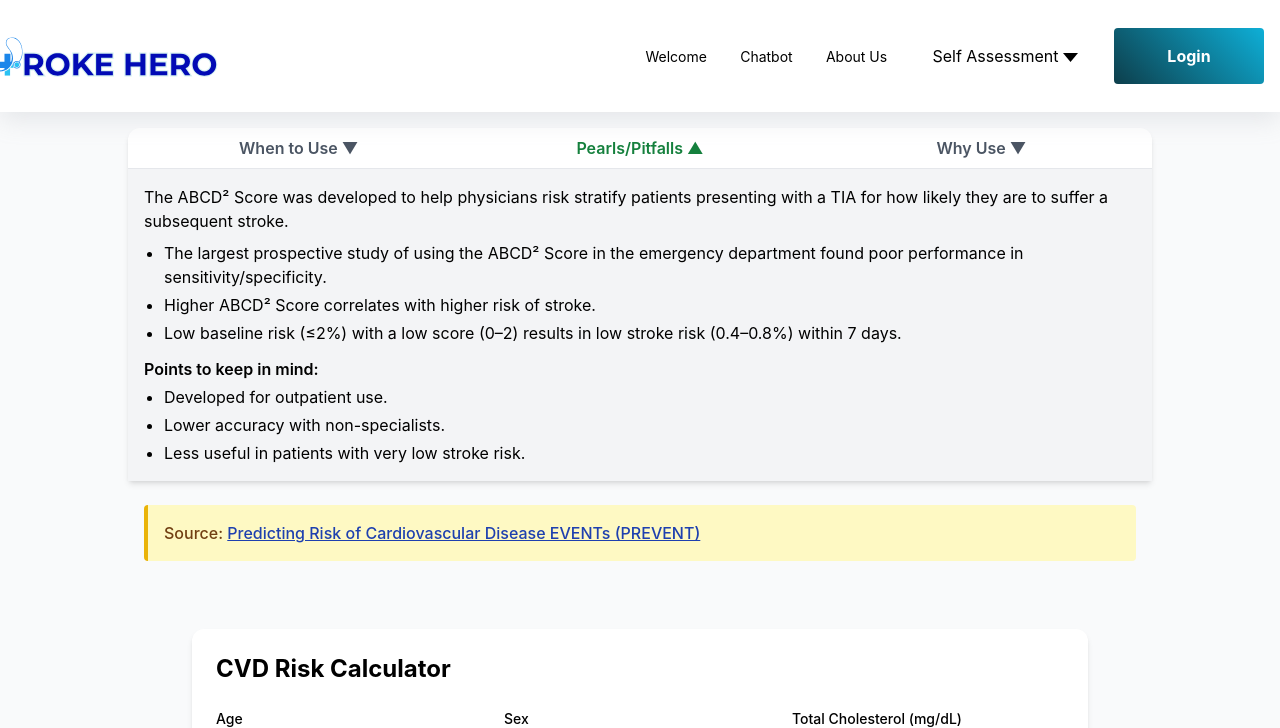
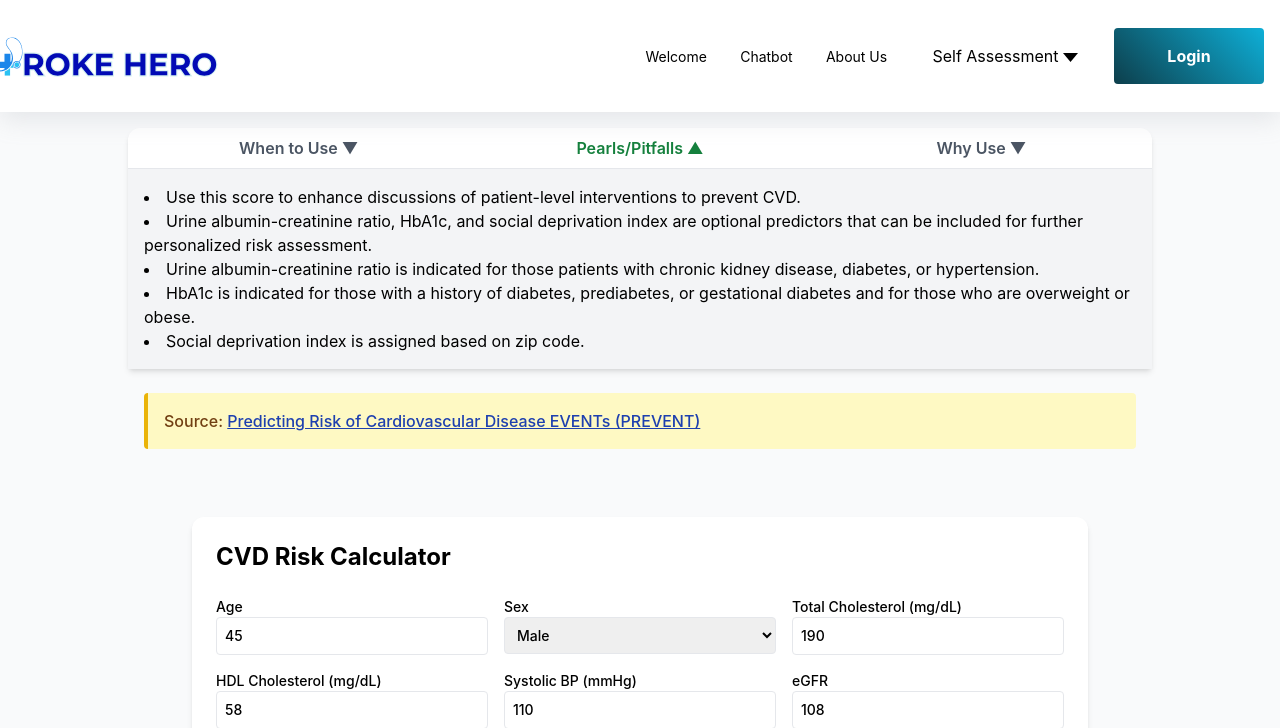
Before and after one commit to Zfeng0207/FIT3199-FYP, a Flask app: page /self_assessment in a window 1280 px wide. Shown: the top 728 px of the page. Run offline with Flask 3, Linux system fonts and the light colour scheme; some libraries are stand-ins or nearby versions.

Commit message:
deleted self assesment info from nav bar

```diff
--- a/src/templates/abcd2_tia.html
+++ b/src/templates/abcd2_tia.html
@@ -108,12 +108,6 @@
                   <a href="{{ url_for('self_assesment_routing') }}"
                      class="cs-li-link">
                     ABCD² Score for TIA
-                  </a>
-                </li>
-                <li class="cs-drop-li">
-                  <a href="{{ url_for('self_assesment_routing') }}"
-                     class="cs-li-link">
-                    Self Assessment Info
                   </a>
                 </li>
               </ul>
--- a/src/templates/chat.html
+++ b/src/templates/chat.html
@@ -114,12 +114,6 @@
                   <a href="{{ url_for('self_assesment_routing') }}"
                      class="cs-li-link">
                     ABCD² Score for TIA
-                  </a>
-                </li>
-                <li class="cs-drop-li">
-                  <a href="{{ url_for('self_assesment_routing') }}"
-                     class="cs-li-link">
-                    Self Assessment Info
                   </a>
                 </li>
               </ul>
--- a/src/templates/self_assesment.html
+++ b/src/templates/self_assesment.html
@@ -96,7 +96,7 @@
                   <path d="M0 0l5 6 5-6z" fill="currentColor"/>
                 </svg>
               </a>
-
+              <!-- submenu items are now absolute, vertical, and spaced out -->
               <ul class="cs-drop-ul">
                 <li class="cs-drop-li">
                   <a href="{{ url_for('self_assesment_routing') }}"
@@ -108,12 +108,6 @@
                   <a href="{{ url_for('abcd2_tia_routing') }}"
                      class="cs-li-link">
                     ABCD² Score for TIA
-                  </a>
-                </li>
-                <li class="cs-drop-li">
-                  <a href="{{ url_for('self_assesment_routing') }}"
-                     class="cs-li-link">
-                    Self Assessment Info
                   </a>
                 </li>
               </ul>
@@ -147,26 +141,29 @@
       </div>
 
       <div id="info-when" class="bg-gray-100 p-4 hidden">
-        The ABCD² Score can help physicians risk stratify stroke in patients presenting with a TIA.
+        <ul class="list-disc ml-5 space-y-1"></ul>
+          <li>Use in patients ages 30–79 without known CVD to estimate their 10- and 30-year risk of total CVD, ASCVD, heart failure, CAD, and stroke.</li>
+          <li>Optional variables include urine albumin-creatinine ratio, HbA1c, and social deprivation index (SDI).</li>
+          <li>If you are using only one optional variable, select that model for use.</li>
+          <li>If you have more than one optional variable, select the “Full” model for use.</li>
+          <li>If you do not have any optional variables, select the “Base” model for use.</li>
+        </ul>
       </div>
       <div id="info-pearls" class="bg-gray-100 p-4 hidden">
-        <p>The ABCD² Score was developed to help physicians risk stratify patients presenting with a TIA for how likely they are to suffer a subsequent stroke.</p>
-        <ul class="list-disc ml-5 mt-2 space-y-1">
-          <li>The largest prospective study of using the ABCD² Score in the emergency department found poor performance in sensitivity/specificity.</li>
-          <li>Higher ABCD² Score correlates with higher risk of stroke.</li>
-          <li>Low baseline risk (≤2%) with a low score (0–2) results in low stroke risk (0.4–0.8%) within 7 days.</li>
-        </ul>
-        <p class="font-semibold mt-3">Points to keep in mind:</p>
-        <ul class="list-disc ml-5 mt-1 space-y-1">
-          <li>Developed for outpatient use.</li>
-          <li>Lower accuracy with non-specialists.</li>
-          <li>Less useful in patients with very low stroke risk.</li>
+        <ul class="list-disc ml-5 space-y-1"></ul>
+          <li>Use this score to enhance discussions of patient-level interventions to prevent CVD.</li>
+          <li>Urine albumin-creatinine ratio, HbA1c, and social deprivation index are optional predictors that can be included for further personalized risk assessment.</li>
+          <li>Urine albumin-creatinine ratio is indicated for those patients with chronic kidney disease, diabetes, or hypertension.</li>
+          <li>HbA1c is indicated for those with a history of diabetes, prediabetes, or gestational diabetes and for those who are overweight or obese.</li>
+          <li>Social deprivation index is assigned based on zip code.</li>
         </ul>
       </div>
       <div id="info-why" class="bg-gray-100 p-4 hidden">
         <ul class="list-disc ml-5 space-y-1">
-          <li>There are approximately 250,000 TIAs diagnosed annually in the U.S.</li>
-          <li>The score may guide physicians on outpatient vs. inpatient evaluation depending on risk.</li>
+          <li>This score improves upon past work to better estimate CVD risk in patients given the increased impact of cardiovascular-kidney-metabolic disease.</li>
+          <li>Equations were derived from a sample of over 6 million people.</li>
+          <li>Race has been excluded from this model to enhance equity of score outcomes.</li>
+          <li>Place-based social disadvantage has been added as an optional variable to enhance equity.</li>
         </ul>
       </div>
     </div>
--- a/src/templates/welcome.html
+++ b/src/templates/welcome.html
@@ -109,12 +109,6 @@
                     ABCD² Score for TIA
                   </a>
                 </li>
-                <li class="cs-drop-li">
-                  <a href="{{ url_for('self_assesment_routing') }}"
-                     class="cs-li-link">
-                    Self Assessment Info
-                  </a>
-                </li>
               </ul>
             </li>
           </ul>
```
Also changed, not shown: src/templates/stroke_prediction.html (+85 -22 lines).
